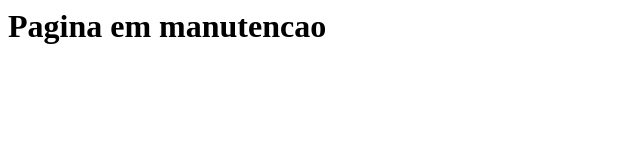
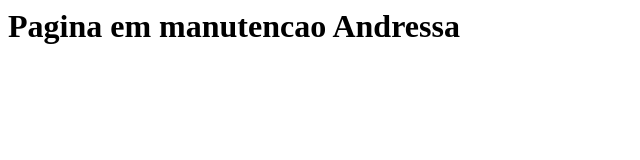
Before and after one commit to andressasmpacheco/teste1, a plain HTML site: page index.html in a window 1280 px wide. Shown: the whole page, without its empty margins (0-640 px from the left). Drawn offline with Linux system fonts and the light colour scheme.

Commit message:
Update index.html
Inclui meu nome na ramificação

```diff
--- a/index.html
+++ b/index.html
@@ -1,3 +1,4 @@
 <h1>
  Pagina em manutencao
+ Andressa
 </h1>
```
